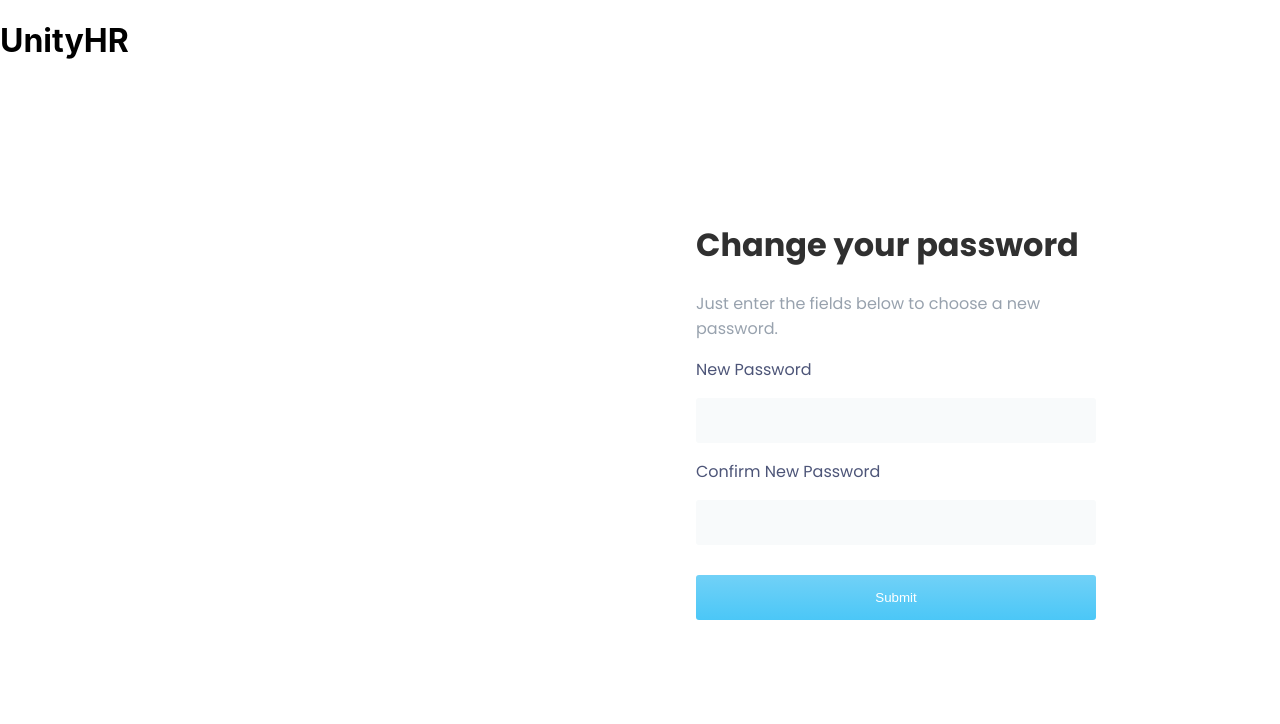
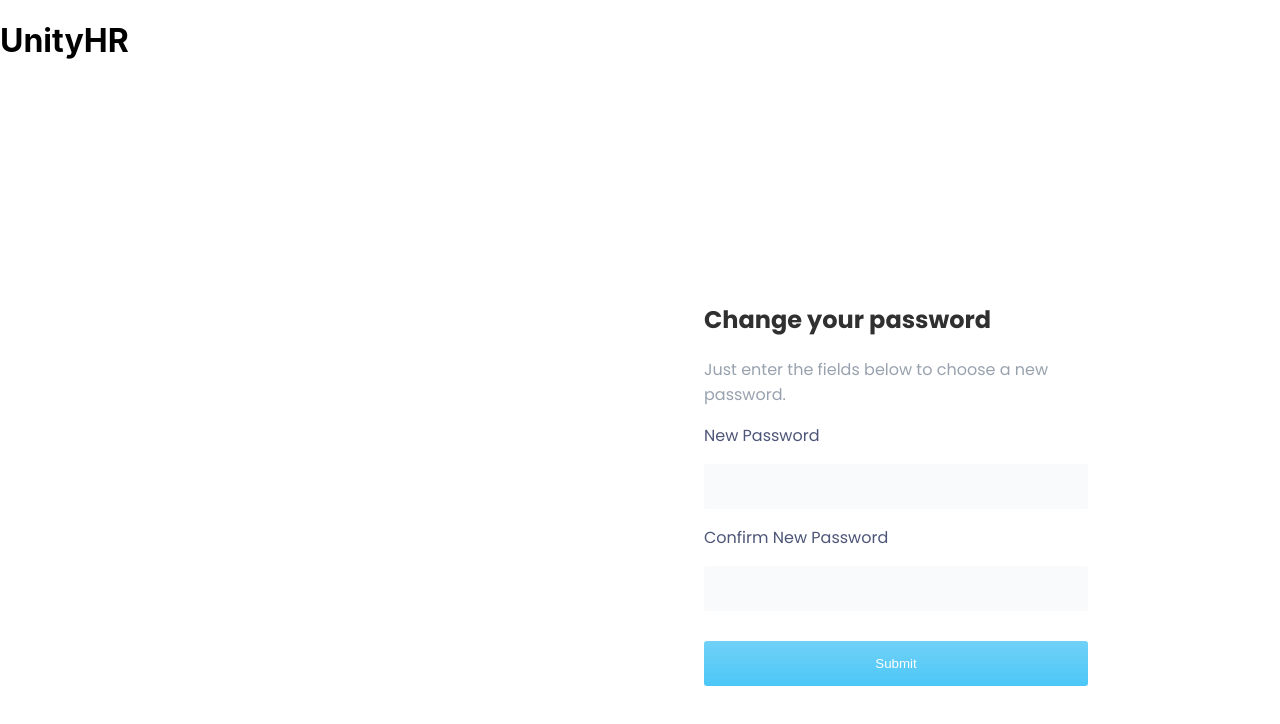
Before and after one commit to nology-tech/march-unityhr, a React (Create React App) app: page / in a window 1280 px wide. Shown: the top 724 px of the page. Built offline with nearby package versions, Linux system fonts and the light colour scheme.

Commit message:
final styling

```diff
--- a/src/App.scss
+++ b/src/App.scss
@@ -1,6 +1 @@
 @use "./assets/sass/variables" as *;
-
-.App {
-  display: grid;
-  grid-template-columns: 2fr 3fr;
-}
--- a/src/component/ChangePassword/ChangePassword.jsx
+++ b/src/component/ChangePassword/ChangePassword.jsx
@@ -26,6 +26,8 @@ const ChangePassword = () => {
   }
 
   return (
+    <section className="changePasswordContainer">
+    <div></div>
     <div className="centerBox">
       <h1 className="title">Change your password</h1>
       <p className="instruction">Just enter the fields below to choose a new password.</p>
@@ -37,6 +39,7 @@ const ChangePassword = () => {
       <span className="errorText">{errorMessage}</span>
       <button type="button" className="submitButton" onClick={handleSubmit}>Submit</button>
     </div>
+    </section>
   )
 }
 export default ChangePassword
--- a/src/component/ChangePassword/ChangePassword.scss
+++ b/src/component/ChangePassword/ChangePassword.scss
@@ -1,8 +1,14 @@
 @use "../../assets/sass/_variables.scss" as *;
+
+.changePasswordContainer {
+  width: 100%;
+  display: grid;
+  grid-template-columns: 2fr 3fr;
+}
 
 .centerBox {
   position: relative;
-  width: 50vh;
+  width: 50%;
   height: 50vh;
   margin: 25vh auto;
   font-family: $font-poppins;
```
